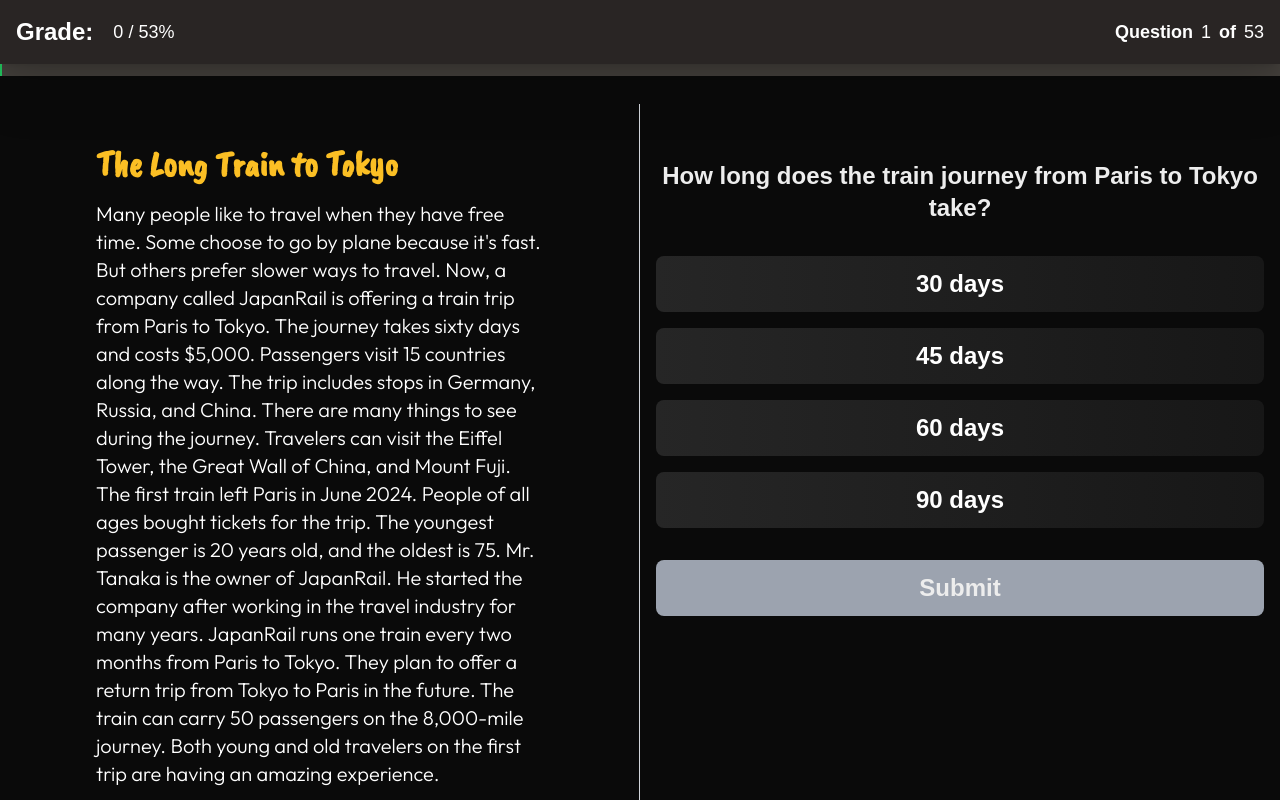
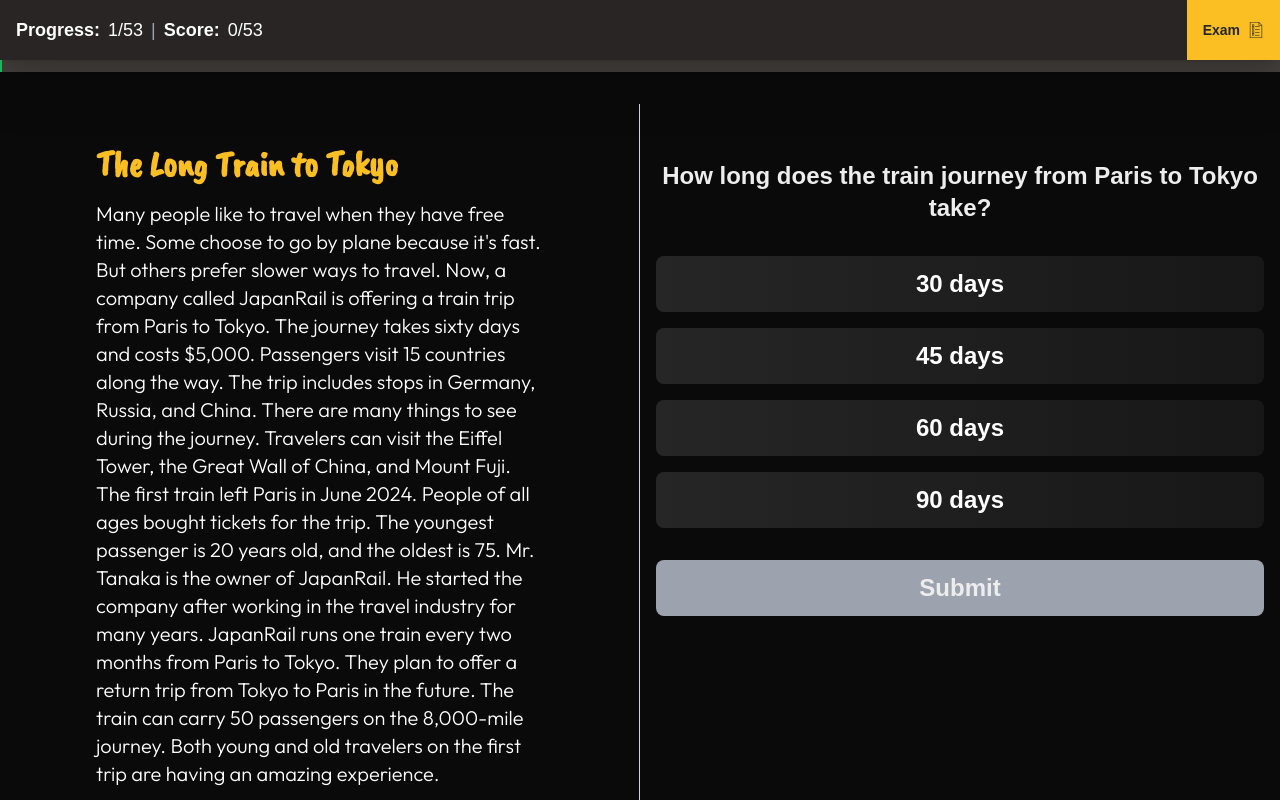
Before and after one commit to ccrymo/Business_English, a Next.js app: page /components/PracticeExam in a window 1280 px wide. Built offline with nearby package versions, Linux system fonts and the light colour scheme.

Commit message:
Rearranged toggle option between Text and Quiz to be more UX friendly

```diff
--- a/app/components/PracticeExam/UI/Header.jsx
+++ b/app/components/PracticeExam/UI/Header.jsx
@@ -1,12 +1,15 @@
 import { useState, useEffect } from "react";
 
+import QuizButton from "./QuizButton";
+
 const Header = ({
-  title,
   currentQuestion,
   totalQuestions,
   correctAnswers,
   timeLimit = 3600,
   onTimeUp,
+  isQuestionView,
+  onToggleView,
 }) => {
   const [progress, setProgress] = useState(0);
 
@@ -31,19 +34,21 @@
     if (progress < 75) return "bg-yellow-500";
     return "bg-red-500";
   };
-
   return (
     <div className="fixed top-0 left-0 right-0 z-10">
-      <header className="bg-stone-800 text-white p-4 flex justify-between items-center shadow-lg filter drop-shadow-2xl">
-        <div className="flex flex-row text-lg items-center">
-          <h1 className="text-2xl font-bold">Grade:</h1>
-          <p className="text-lg ml-5">{correctAnswers} / 53%</p>
+      <header className="bg-stone-800 text-white flex justify-between items-stretch shadow-lg filter drop-shadow-2xl">
+        <div className="flex items-center space-x-2 text-lg p-4">
+          <span className="font-bold">Progress:</span>
+          <span>
+            {currentQuestion}/{totalQuestions}
+          </span>
+          <span className="text-gray-400">|</span>
+          <span className="font-bold">Score:</span>
+          <span>
+            {correctAnswers}/{totalQuestions}
+          </span>
         </div>
-        <div className="flex flex-row text-lg items-center">
-          <span className="font-bold mr-2">Question</span>
-          <span className="mr-2">{currentQuestion}</span>
-          <span className="font-bold mr-2">of</span> {totalQuestions}
-        </div>
+        <QuizButton isQuestionView={isQuestionView} onClick={onToggleView} />
       </header>
       <div className="h-3 w-full bg-stone-700">
         <div
--- a/app/components/PracticeExam/UI/QuizButton.jsx
+++ b/app/components/PracticeExam/UI/QuizButton.jsx
@@ -6,16 +6,16 @@
   return (
     <button
       onClick={onClick}
-      className="fixed bottom-0 left-0 w-full p-4 bg-amber-400 text-neutral-800 font-bold text-xl md:hidden flex items-center justify-center gap-2">
+      className="bg-amber-400 text-neutral-800 font-bold text-sm flex items-center justify-center gap-2 px-4">
       {isQuestionView ? (
         <>
-          <span>Read</span>
-          <ReadingTextIMG className="w-6 h-6" />
+          <span>Text</span>
+          <ReadingTextIMG className="w-4 h-4" />
         </>
       ) : (
         <>
-          <span>Test</span>
-          <QuizButtonIMG className="w-6 h-6" />
+          <span>Exam</span>
+          <QuizButtonIMG className="w-4 h-4" />
         </>
       )}
     </button>
--- a/app/components/PracticeExam/UI/ReadingText.jsx
+++ b/app/components/PracticeExam/UI/ReadingText.jsx
@@ -1,6 +1,5 @@
 "use client";
 import React from "react";
-import QuizButton from "./QuizButton";
 
 export default function ReadingText({ content, title, onQuizButtonClick }) {
   return (
@@ -11,7 +10,6 @@
             <h2 className="text-4xl font-bold text-amber-400 font-caveat-brush">
               {title}
             </h2>
-            <QuizButton onClick={onQuizButtonClick} />
           </div>
           <p className="text-xl outfit-textFont">{content}</p>
         </div>
--- a/app/components/PracticeExam/page.js
+++ b/app/components/PracticeExam/page.js
@@ -133,12 +133,14 @@
 
   return (
     <div className="flex flex-col h-screen">
-      <Header
+     <Header
         currentQuestion={getCurrentOverallQuestionNumber()}
         totalQuestions={totalQuestions}
         correctAnswers={correctAnswers}
         onTimeUp={handleTimeUp}
         timeLimit={3600} // 1 hour in seconds
+        isQuestionView={isQuestionView}
+        onToggleView={toggleView}
       />
 
       <div className="flex flex-1 pt-16">
@@ -154,20 +156,17 @@
         {/* Mobile View */}
         <div className="w-full md:hidden">
           {!isQuestionView ? (
-            <div className="h-[calc(100vh-120px)] overflow-y-auto">
+            <div className="h-screen overflow-y-auto">
               <ReadingText content={readingTextContent} title={readingTextTitle} />
             </div>
           ) : (
-            <div className="mt-10 h-[calc(100vh-120px)] p-4 pb-20 overflow-y-auto">
+            <div className="mt-10 h-screen p-4 pb-20 overflow-y-auto">
               {renderQuestions()}
               <SubmitButton onClick={handleSubmit} disabled={!isAnswerSelected} />
             </div>
           )}
         </div>
       </div>
-
-      {/* Mobile Toggle Button */}
-      <QuizButton isQuestionView={isQuestionView} onClick={toggleView} />
 
       {/* Modals */}
       {(isQuizCompleted || isTimeUp) && (
```
